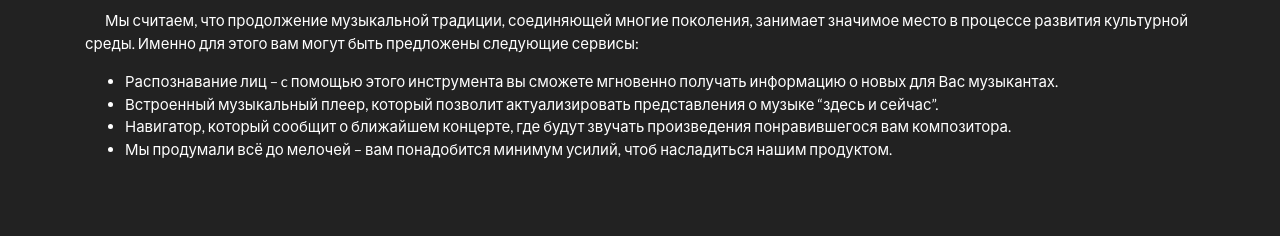
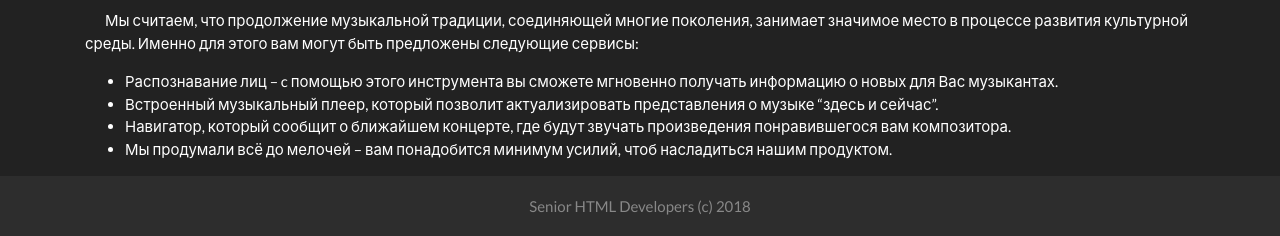
Before and after one commit to hazzus/symphon.io, a Django app: page /about/ in a window 1280 px wide. Shown: the part 678-914 px from the top of the page. Before the commit the page ends 837 px from the top, so only its background shows below. Run offline with Django 3.2, Linux system fonts and the light colour scheme; some libraries are stand-ins or nearby versions.

Commit message:
added footer

```diff
--- a/symphonio/static/css/main.css
+++ b/symphonio/static/css/main.css
@@ -1,8 +1,19 @@
+html {
+    position: relative;
+    min-height: 100%;
+}
+
+body {
+    margin-bottom: 60px;
+    padding-bottom: 60px;
+}
+
 .bg {
     height: 100%;
     background: no-repeat;
-    background-size:  100% auto;
+    background-size: 100% auto;
 }
+
 .btn-circle {
     width: 70px;
     height: 70px;
@@ -15,3 +26,21 @@
 p {
     text-indent: 20px;
 }
+
+footer {
+    height: 60px;
+    width: 100%;
+    line-height: 60px;
+    position: absolute;
+    background-color: #2D2D2D;
+
+    bottom: 0;
+}
+
+.bottom-container {
+    width: auto;
+    max-width: 680px;
+    background-color: #2D2D2D;
+    text-align-all: ;
+    padding: 0 15px;
+}
--- a/symphonio/templates/base.html
+++ b/symphonio/templates/base.html
@@ -46,9 +46,16 @@
         {% endif %}
     </div>
 </nav>
-<div class="container-fluid">
+<main role="main" class="container-fluid">
     {% block content %}
     {% endblock %}
-</div>
+</main>
+
+<footer class="text-center">
+    <div class="container-fluid bottom-container text-bold text-muted">
+    Senior HTML Developers (c) 2018
+
+    </div>
+</footer>
 </body>
 </html>
```
